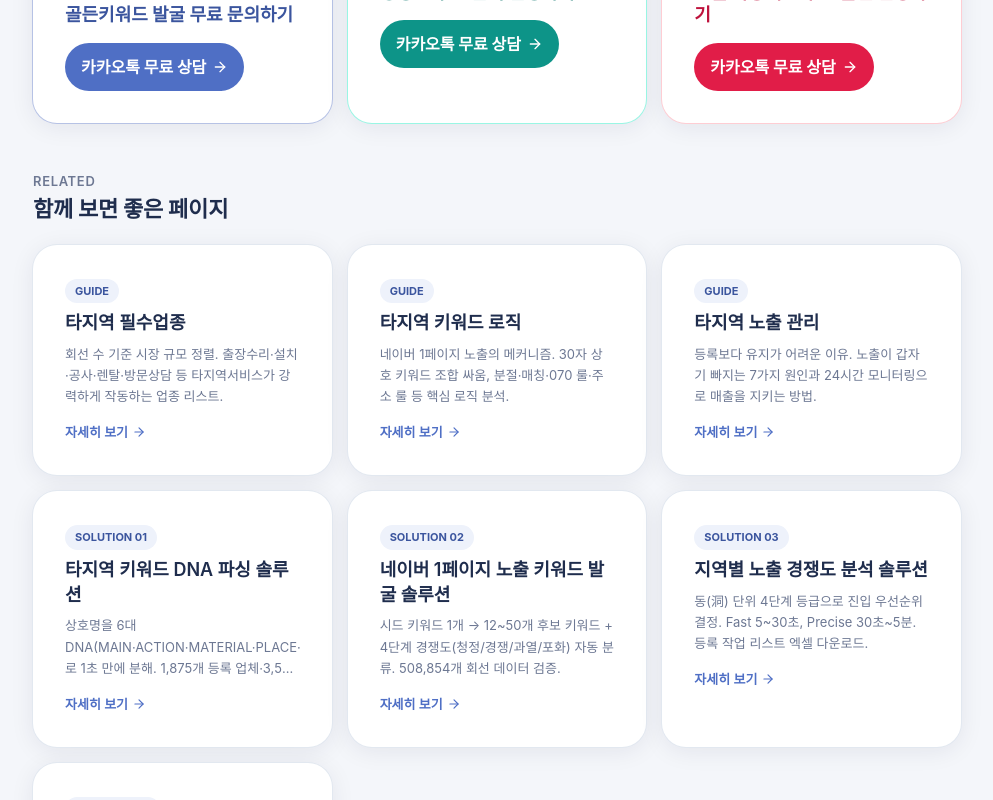
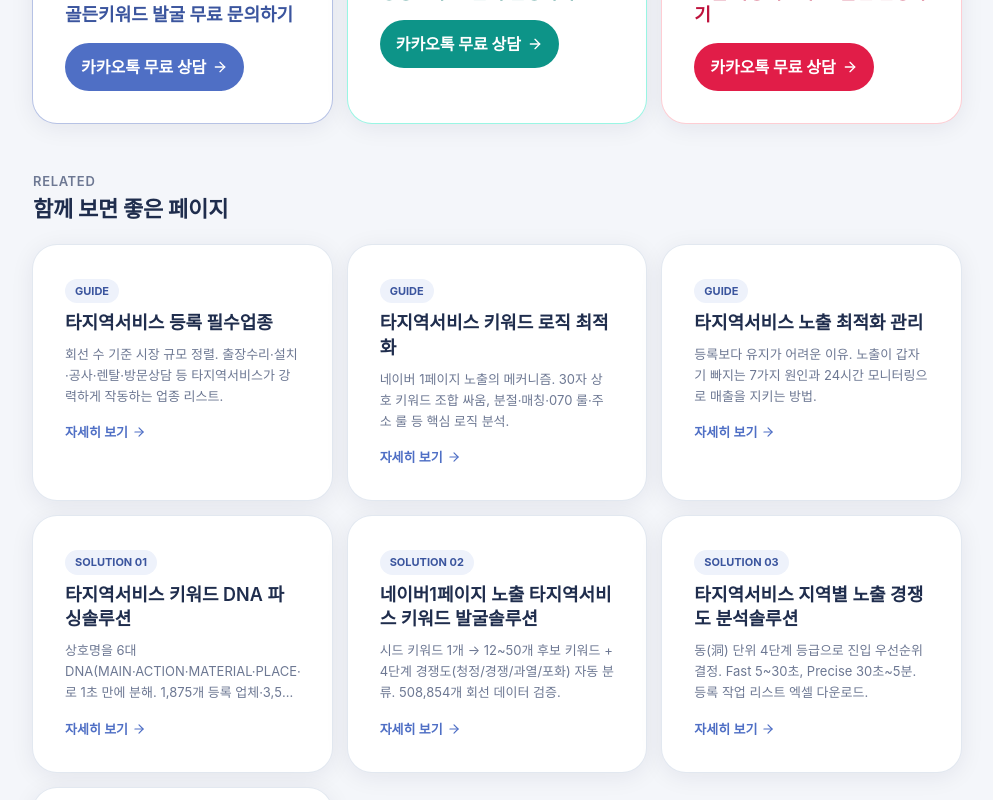
Before and after one commit to masolshop/https-github.com-masolshop-AINAVER-tree-regional-dev, a React (Vite) app in the folder regional-monitor/frontend/: page /about/what-is in a window 1280 px wide. Shown: the part 11200-12000 px from the top of the page, without its empty margins (287-1280 px from the left). Built offline with nearby package versions, Linux system fonts and the light colour scheme; no server answers; a web font is replaced by a local one.

Commit message:
feat(related-links): update titles to match new main titles

```diff
--- a/regional-monitor/frontend/src/components/seo/RelatedLinks.tsx
+++ b/regional-monitor/frontend/src/components/seo/RelatedLinks.tsx
@@ -94,44 +94,44 @@
   },
   {
     to: '/about/essential-categories',
-    title: '타지역 필수업종',
+    title: '타지역서비스 등록 필수업종',
     desc: '회선 수 기준 시장 규모 정렬. 출장수리·설치·공사·렌탈·방문상담 등 타지역서비스가 강력하게 작동하는 업종 리스트.',
     badge: 'GUIDE',
   },
   {
     to: '/about/keyword-logic',
-    title: '타지역 키워드 로직',
+    title: '타지역서비스 키워드 로직 최적화',
     desc: '네이버 1페이지 노출의 메커니즘. 30자 상호 키워드 조합 싸움, 분절·매칭·070 룰·주소 룰 등 핵심 로직 분석.',
     badge: 'GUIDE',
   },
   {
     to: '/about/exposure-management',
-    title: '타지역 노출 관리',
+    title: '타지역서비스 노출 최적화 관리',
     desc: '등록보다 유지가 어려운 이유. 노출이 갑자기 빠지는 7가지 원인과 24시간 모니터링으로 매출을 지키는 방법.',
     badge: 'GUIDE',
   },
   // Solutions
   {
     to: '/intro/keyword-dna',
-    title: '타지역 키워드 DNA 파싱 솔루션',
+    title: '타지역서비스 키워드 DNA 파싱솔루션',
     desc: '상호명을 6대 DNA(MAIN·ACTION·MATERIAL·PLACE·BRAND·TAG)로 1초 만에 분해. 1,875개 등록 업체·3,574개 키워드 사전 기반.',
     badge: 'SOLUTION 01',
   },
   {
     to: '/intro/keyword-discover',
-    title: '네이버 1페이지 노출 키워드 발굴 솔루션',
+    title: '네이버1페이지 노출 타지역서비스 키워드 발굴솔루션',
     desc: '시드 키워드 1개 → 12~50개 후보 키워드 + 4단계 경쟁도(청정/경쟁/과열/포화) 자동 분류. 508,854개 회선 데이터 검증.',
     badge: 'SOLUTION 02',
   },
   {
     to: '/intro/competition',
-    title: '지역별 노출 경쟁도 분석 솔루션',
+    title: '타지역서비스 지역별 노출 경쟁도 분석솔루션',
     desc: '동(洞) 단위 4단계 등급으로 진입 우선순위 결정. Fast 5~30초, Precise 30초~5분. 등록 작업 리스트 엑셀 다운로드.',
     badge: 'SOLUTION 03',
   },
   {
     to: '/intro/monitor',
-    title: '네이버 노출 관리 자동 체크 솔루션',
+    title: '타지역서비스 노출관리 자동체크솔루션',
     desc: '24시간 노출 보초병. 매일 새벽 3시 4중 자동 검증(페이지/070/동/상호명). 변동 즉시 이메일·카카오 알림.',
     badge: 'SOLUTION 04',
   },
```
